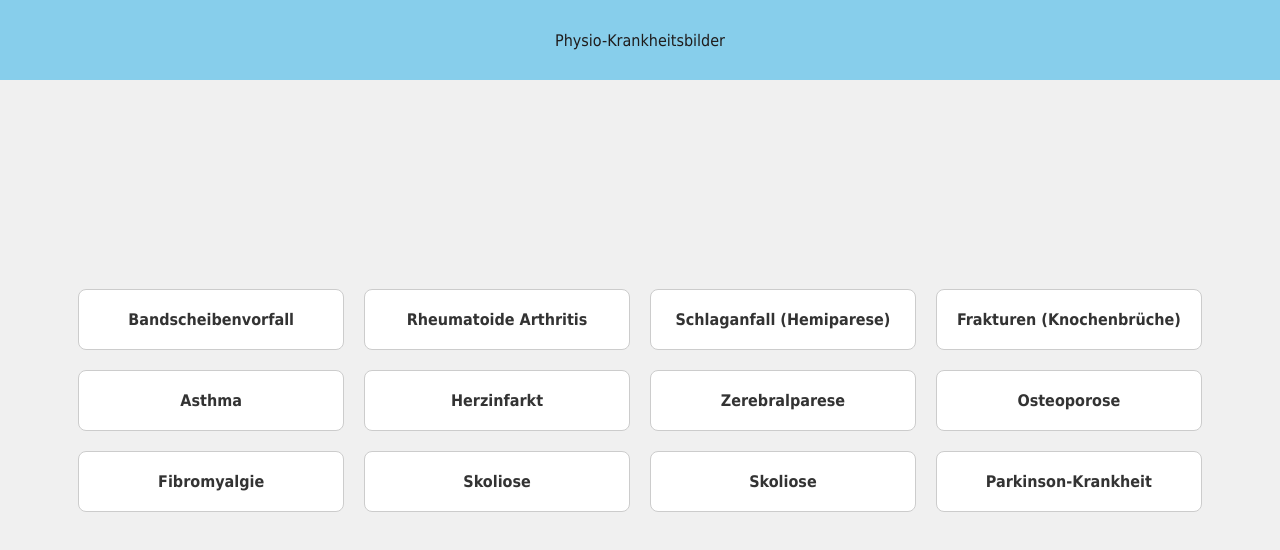
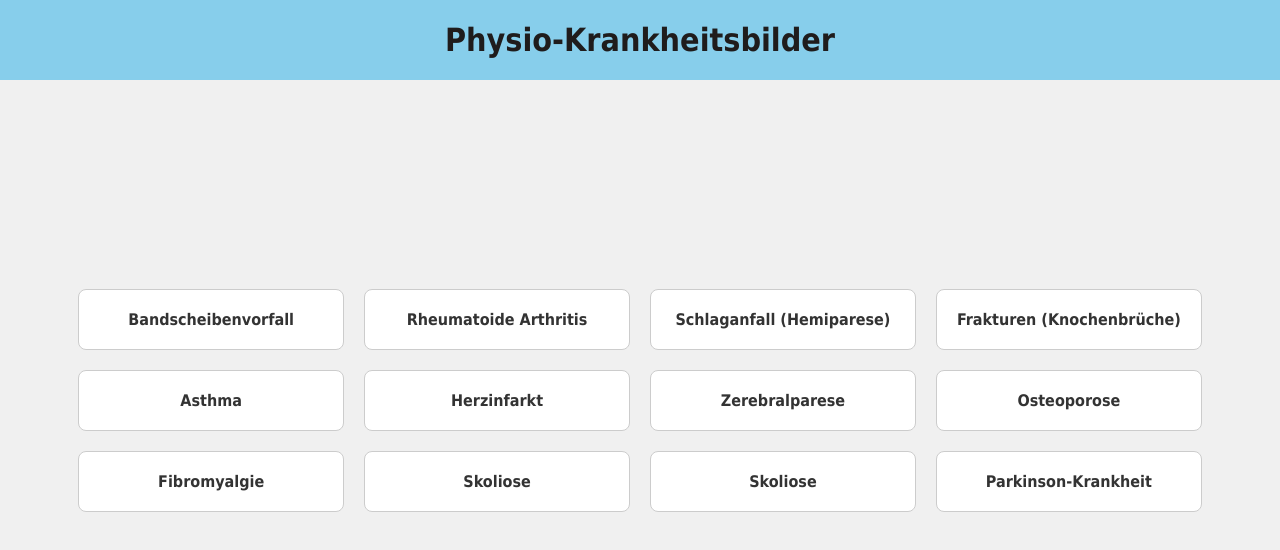
Before and after one commit to HannesOster/physio_learn, a Next.js app: page / in a window 1280 px wide. Shown: the top 550 px of the page. Built offline with nearby package versions, Linux system fonts and the light colour scheme.

Commit message:
changed heading

```diff
--- a/src/components/Header/Header.tsx
+++ b/src/components/Header/Header.tsx
@@ -11,5 +11,9 @@ const StyledHeader = styled.header`
   align-items: center;
 `;
 export default function Heading() {
-  return <StyledHeader>Physio-Krankheitsbilder</StyledHeader>;
+  return (
+    <StyledHeader>
+      <h1>Physio-Krankheitsbilder</h1>
+    </StyledHeader>
+  );
 }
```
